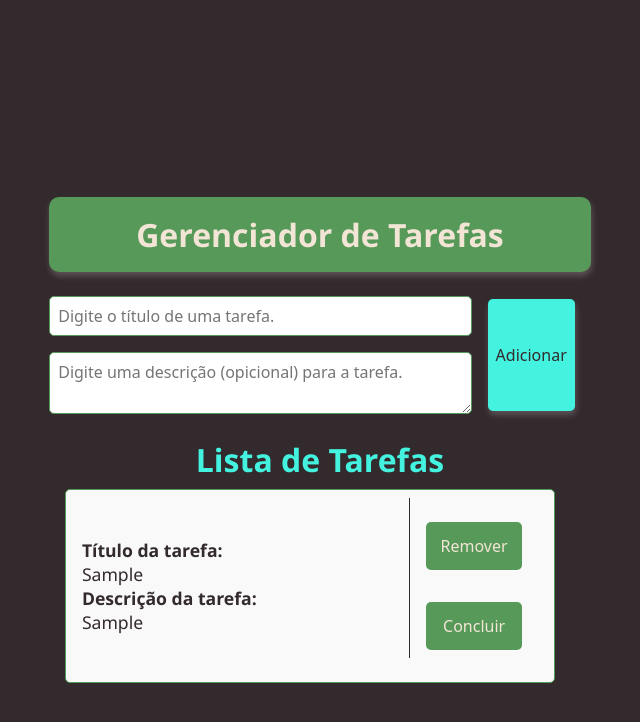
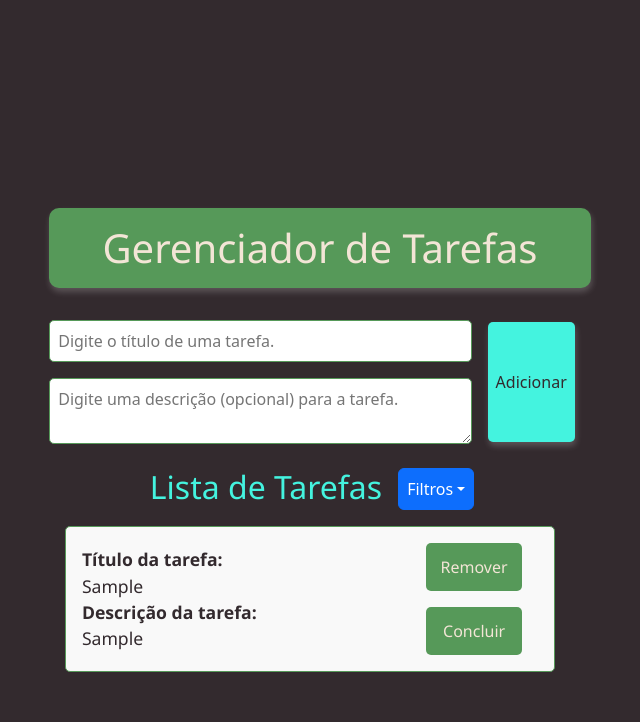
Before and after one commit to Kirarizinho02/ListaDeTarefas, a React (Vite) app in the folder lista-de-tarefas/: page / in a window 1280 px wide. Both pictures are taken after typing "Sample", "Sample" into the empty fields and a click on the button "Adicionar". Shown: the top 722 px of the page, without its empty margins (320-960 px from the left). Built offline with nearby package versions, Linux system fonts and the light colour scheme.

Commit message:
Adicionei o botão de filtros.

```diff
--- a/lista-de-tarefas/src/App.jsx
+++ b/lista-de-tarefas/src/App.jsx
@@ -1,4 +1,5 @@
 import ListaTarefas from "./components/ListaTarefa";
+import 'bootstrap/dist/css/bootstrap.min.css';
 
 import './App.css';
 
--- a/lista-de-tarefas/src/components/ListaTarefa.jsx
+++ b/lista-de-tarefas/src/components/ListaTarefa.jsx
@@ -1,9 +1,12 @@
 import { useState } from "react";
 import { useLocalStorage } from "usehooks-ts";
 import style from './ListaTarefa.module.css';
+import Dropdown from 'react-bootstrap/Dropdown';
+import DropdownButton from 'react-bootstrap/DropdownButton';
 
-function ListaTarefas(){
+function ListaTarefas() {
     const [tarefas, setTarefas] = useLocalStorage('tarefas', []);
+    const [tarefasOriginais, setTarefasOriginais] = useState([]);
     const [novaTarefaDescricao, setNovaTarefaDescricao] = useState('');
     const [novaTarefa, setNovaTarefa] = useState('');
 
@@ -20,13 +23,28 @@ function ListaTarefas(){
             alert("O título da tarefa é obrigatório!");
             return;
         }
-            setTarefas([...tarefas, {titulo: novaTarefa, descricao: novaTarefaDescricao}]);
+        const novaTarefaObj = { titulo: novaTarefa, descricao: novaTarefaDescricao };
+        setTarefas([...tarefas, novaTarefaObj]);
+        setTarefasOriginais([...tarefasOriginais, novaTarefaObj]);
         setNovaTarefaDescricao("");
         setNovaTarefa("");
     };
 
     const removerTarefa = (indice) => {
-        setTarefas(tarefas.filter((_, i ) => i !== indice));
+        const novasTarefas = tarefas.filter((_, i) => i !== indice);
+        setTarefas(novasTarefas);
+        setTarefasOriginais(novasTarefas);
+    };
+
+    const ordenarOrdemAlfabetica = () => {
+        const tarefasOrdenadas = [...tarefas].sort((a, b) =>
+            a.titulo.localeCompare(b.titulo)
+        );
+        setTarefas(tarefasOrdenadas);
+    };
+
+    const ordenarData = () => {
+        setTarefas([...tarefasOriginais]);
     };
 
     return (
@@ -42,12 +60,22 @@ function ListaTarefas(){
                     <textarea
                         value={novaTarefaDescricao}
                         onChange={(e) => setNovaTarefaDescricao(e.target.value)}
-                            placeholder="Digite uma descrição (opicional) para a tarefa."
+                        placeholder="Digite uma descrição (opcional) para a tarefa."
                     />
                 </div>
-                        <button onClick={adicionarTarefa}> Adicionar </button>
+                <button className={style.BotaoLista} onClick={adicionarTarefa}> Adicionar </button>
             </div>
-                    <h2 style={{opacity: tarefas.length > 0 ? 1 : 0, transition: "opacity 0.3s ease-in-out"}}> Lista de Tarefas </h2>
+            <div className={style.DropdownH2}>
+                <h2 style={{ opacity: tarefas.length > 0 ? 1 : 0, transition: "opacity 0.3s ease-in-out" }}> Lista de Tarefas </h2>
+                <DropdownButton
+                    id="dropdown-basic-button"
+                    title="Filtros"
+                    style={{opacity: tarefas.length > 0 ? 1 : 0, transition: "opacity 0.3s ease-in-out", marginTop: "0.5rem",}}
+                >
+                    <Dropdown.Item onClick={ordenarOrdemAlfabetica}> Ordem Alfabética </Dropdown.Item>
+                    <Dropdown.Item onClick={ordenarData}> Data de Adição </Dropdown.Item>
+                </DropdownButton>
+            </div>
             <ul>
                 {tarefas.map((tarefa, indice) => (
                     <li key={indice} id={`tarefa-${indice}`} className={tarefa.concluida ? style.Concluida : ""}>
@@ -55,10 +83,10 @@ function ListaTarefas(){
                             <strong>Título da tarefa:</strong> {tarefa.titulo}
                             <strong>Descrição da tarefa:</strong> {tarefa.descricao}
                         </div>
-                            <div className={style.Botoes} style={{borderLeft: "1px solid var(--cinza)"}}>
+                        <div className={style.Botoes}>
                             <button onClick={() => removerTarefa(indice)}>Remover</button>
-                                <button onClick={() => {concluirTarefa(indice);}}>
-                                    {tarefa.concluida ? 'Concluída' : 'Concluir'}
+                            <button onClick={() => concluirTarefa(indice)}>
+                                {tarefa.concluida ? "Concluída" : "Concluir"}
                             </button>
                         </div>
                     </li>
--- a/lista-de-tarefas/src/components/ListaTarefa.module.css
+++ b/lista-de-tarefas/src/components/ListaTarefa.module.css
@@ -44,11 +44,11 @@
     text-align: left;
 }
 
-.ListaTarefa button {
-    width: auto;
+.ListaTarefa .BotaoLista {
+    width: auto !important;
     font-size: 1rem;
-    margin-top: 1.5rem;
-    height: 7rem;
+    margin-top: 1.5rem !important;
+    height: 7.5rem !important;
     background-color: var(--azul-ciano);
     color: var(--cinza);
     border: none;
@@ -98,7 +98,11 @@
 .ListaTarefa .Botoes {
     display: flex;
     flex-direction: column;
-    margin-bottom: 1rem;
+}
+
+.ListaTarefa .DropdownH2 {
+    display: flex;
+    flex-direction: row;
 }
 
 .ListaTarefa .TarefaTexto {
@@ -107,6 +111,8 @@
 }
 
 .ListaTarefa li button {
+    border-width: 0 !important;
+    border-radius: 5px;
     width: 6rem;
     height: 3rem;
     background-color: var(--verde-escuro);
--- a/lista-de-tarefas/src/global.css
+++ b/lista-de-tarefas/src/global.css
@@ -20,12 +20,12 @@ body {
     justify-content: center;
     align-items: center;
     height: 100vh;
-    background-color: var(--cinza);
+    background-color: var(--cinza) !important;
 }
 
 button, input, textarea {
-    padding: 0.5rem 0.5rem;
-    margin: 0.5rem 1rem;
-    font-size: 1rem;
+    padding: 0.5rem 0.5rem !important;
+    margin: 0.5rem 1rem !important;
+    font-size: 1rem !important;
     font-family: system-ui, -apple-system, BlinkMacSystemFont, 'Segoe UI', Roboto, Oxygen, Ubuntu, Cantarell, 'Open Sans', 'Helvetica Neue', sans-serif;
 }
```
Lines whose indentation alone changed are shown as unchanged.
